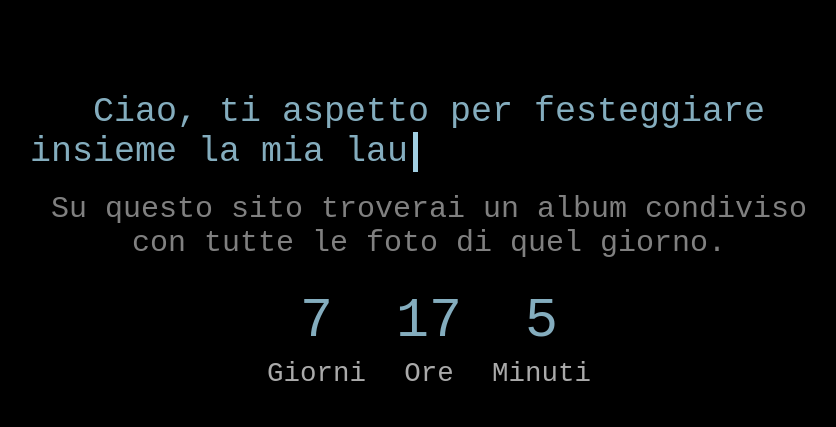
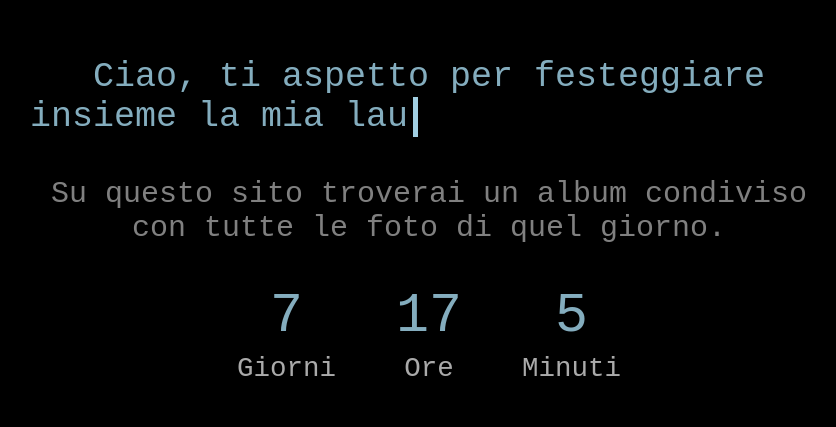
Before and after one commit to sdoublesm/laurea, a plain HTML site: page index.html in a window 1280 px wide. Shown: the part 160-587 px from the top of the page, without its empty margins (211-1047 px from the left). Drawn offline with Linux system fonts and the light colour scheme; a web font is replaced by a local one.

Commit message:
Improve layout

```diff
--- a/style.css
+++ b/style.css
@@ -22,6 +22,10 @@ body {
 .container {
     max-width: 800px;
     width: 100%;
+}
+
+.container > * {
+    margin-bottom: 40px;
 }
 
 /* Titolo */
@@ -66,7 +70,7 @@ body {
     font-size: 55px;
     display: flex;
     justify-content: center;
-    gap: 30px; /* spazio tra le colonne */
+    gap: 60px; /* spazio tra le colonne */
 }
 
 .countdown-item {
```
